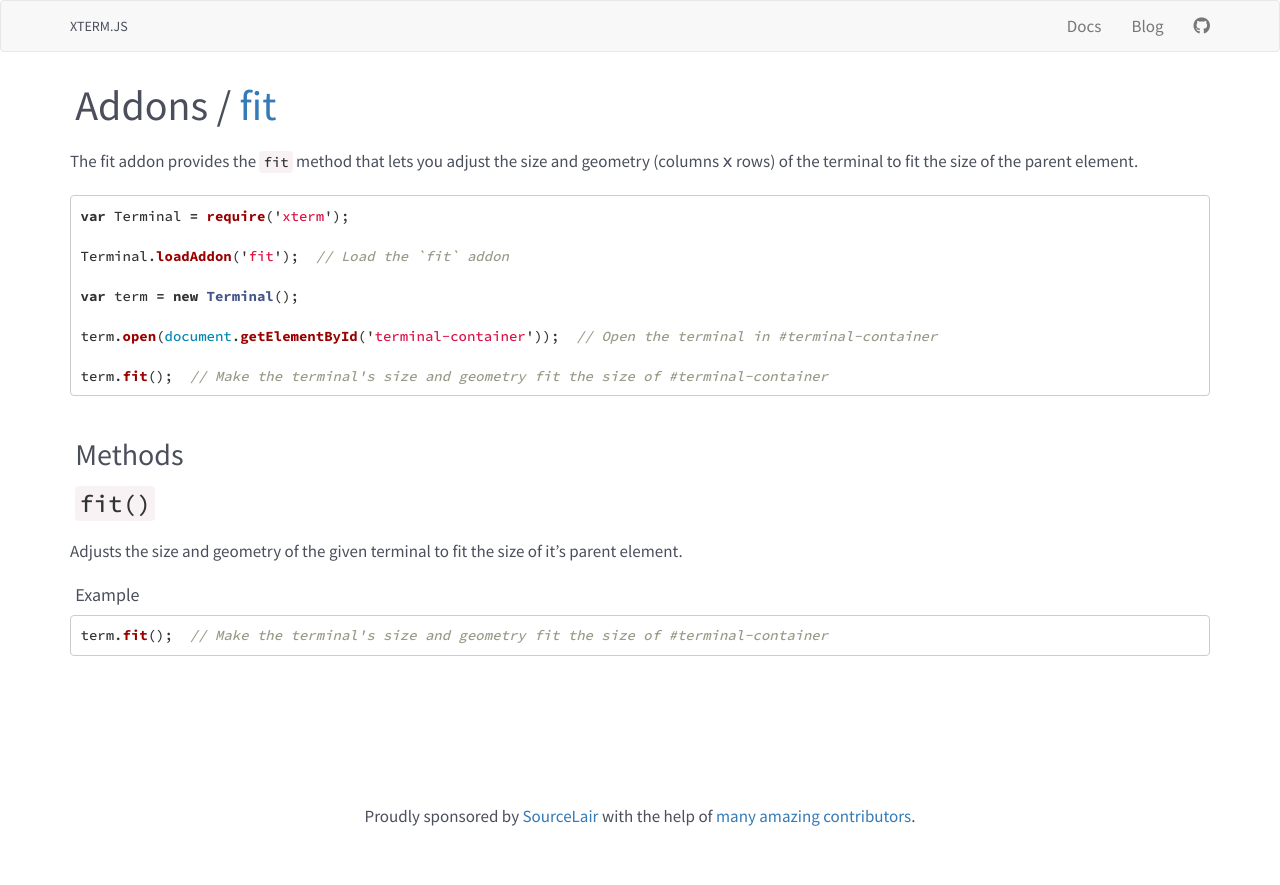
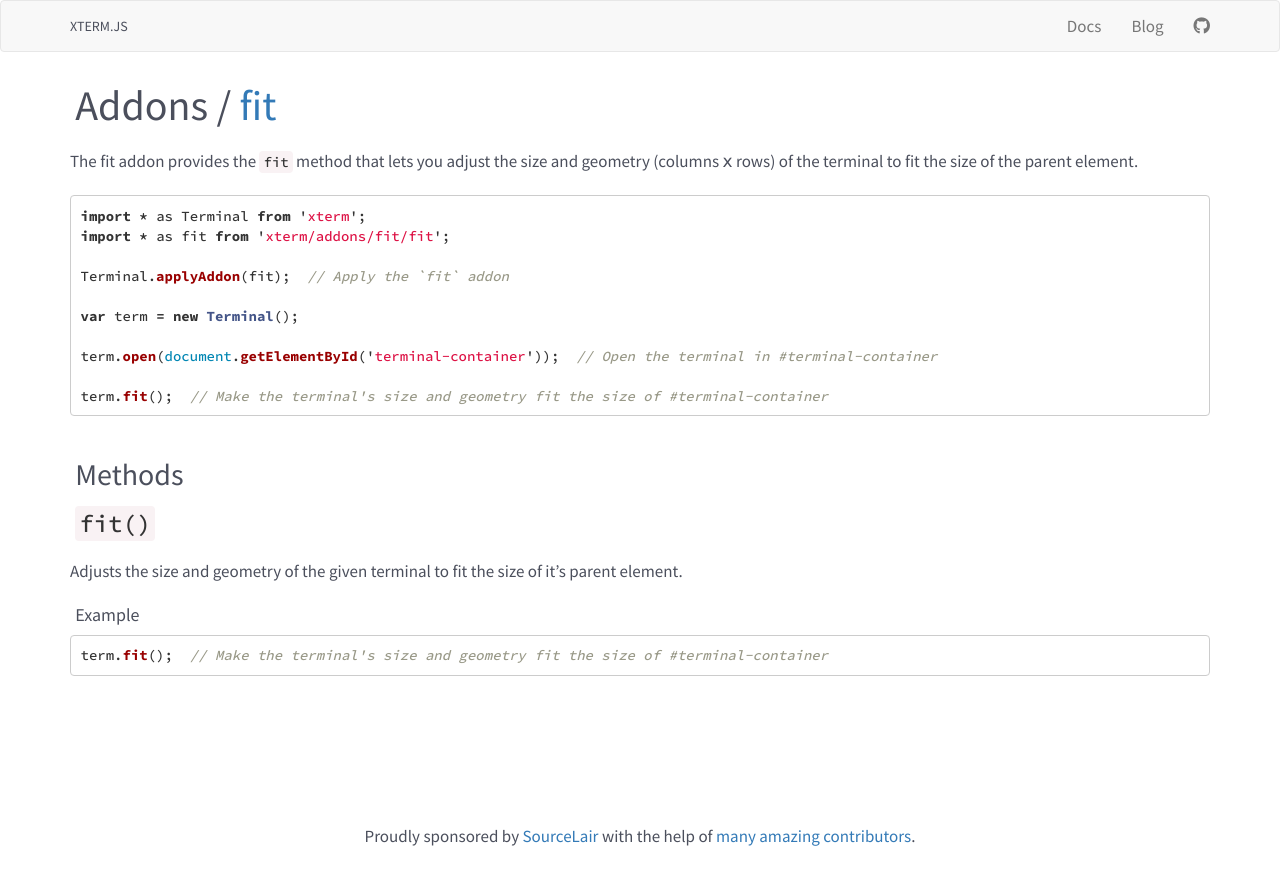
Before and after one commit to xtermjs/xtermjs.org, a Jekyll site: the page built from _docs/api/addons/fit.md, in a window 1280 px wide. Shown: the top 885 px of the page. Built offline with Jekyll 4.4.1, drawn with Linux system fonts in a browser that asks for light colours; nearby versions of some CDN libraries.

Commit message:
Update addon documentation and version

````diff
--- a/_config.yml
+++ b/_config.yml
@@ -4,7 +4,7 @@
 baseurl: ""
 url: "http://xtermjs.org"
 
-version: "2.9.0"
+version: "3.0.0"
 
 markdown: kramdown
 
--- a/_docs/api/addons/fit.md
+++ b/_docs/api/addons/fit.md
@@ -6,9 +6,10 @@
 The fit addon provides the `fit` method that lets you adjust the size and geometry (columns 𝗑 rows) of the terminal to fit the size of the parent element.
 
 ```javascript
-var Terminal = require('xterm');
+import * as Terminal from 'xterm';
+import * as fit from 'xterm/addons/fit/fit';
 
-Terminal.loadAddon('fit');  // Load the `fit` addon
+Terminal.applyAddon(fit);  // Apply the `fit` addon
 
 var term = new Terminal();
 
````
Also changed, not shown: _docs/api/addons/attach.md (+3 -2 lines), _docs/api/addons/fullscreen.md (+3 -2 lines), _docs/api/addons/terminado.md (+3 -2 lines).
